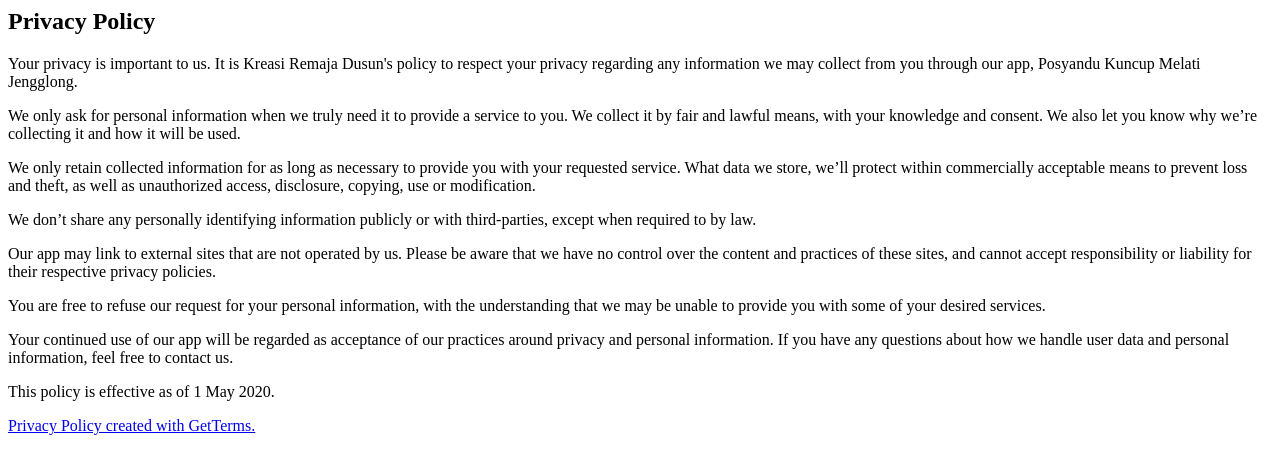
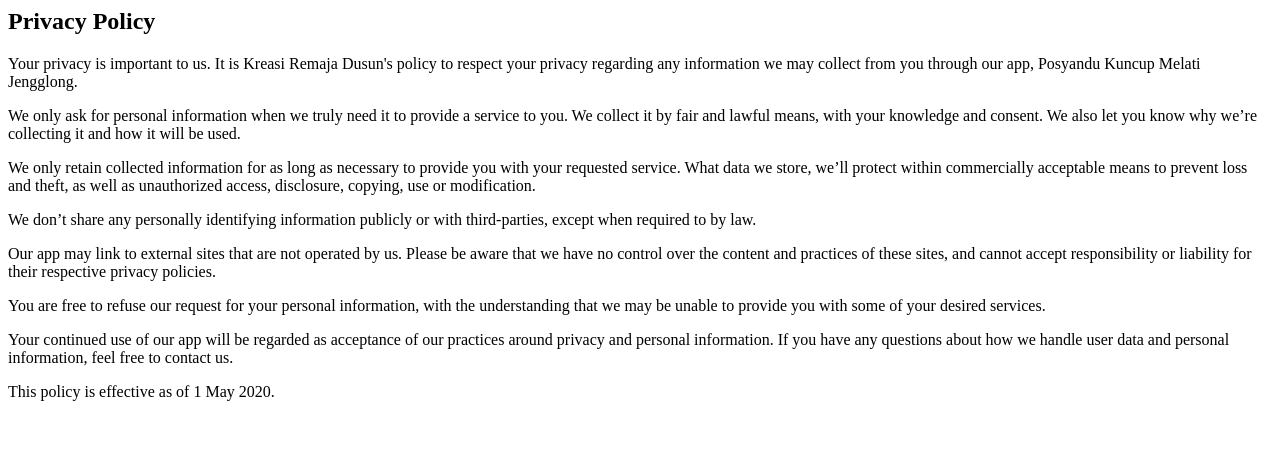
Before and after one commit to kreasi-remaja-dusun/Posyandu-Remaja-Kuncup-Melati, a plain HTML site: page privacypolicy.html in a window 1280 px wide. Drawn offline with Linux system fonts and the light colour scheme.

Commit message:
Update privacypolicy.html

```diff
--- a/privacypolicy.html
+++ b/privacypolicy.html
@@ -9,6 +9,5 @@
 <p>You are free to refuse our request for your personal information, with the understanding that we may be unable to provide you with some of your desired services.</p>
 <p>Your continued use of our app will be regarded as acceptance of our practices around privacy and personal information. If you have any questions about how we handle user data and personal information, feel free to contact us.</p>
 <p>This policy is effective as of 1 May 2020.</p>
-<p><a href="https://getterms.io" title="Generate a free privacy policy">Privacy Policy created with GetTerms.</a></p>
 </body>
 </html>
```
